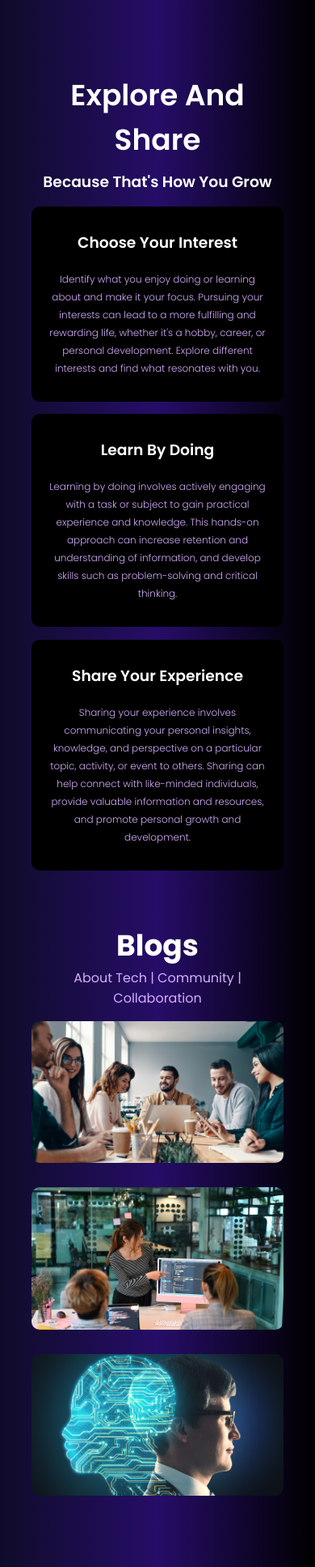
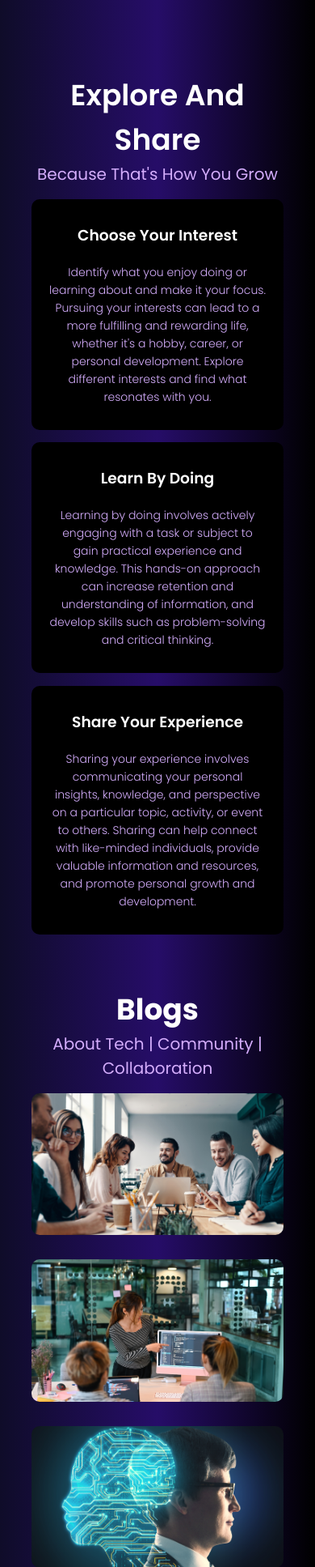
Before and after one commit to neha-nupur/Coding-Talkers, a PHP site: page / in a window 390 px wide. Shown: the part 904-2839 px from the top of the page at 81% size. Run offline with PHP 8.4, Linux system fonts and the light colour scheme; some libraries are stand-ins or nearby versions.

Commit message:
updated css

```diff
--- a/css/styles.css
+++ b/css/styles.css
@@ -99,7 +99,7 @@ video {
 
 .text-box p {
   margin: 10px 0 40px;
-  font-size: 16px;
+  font-size: 20px;
   color: #dfdfdf;
 }
 
@@ -203,9 +203,14 @@ video {
   color: #ffffff;
 }
 
-.explore p {
+.explore p{
   color: #d4adfc;
-  font-size: 14px;
+  font-size: 20px;
+}
+
+.explore-col p {
+  color: #d4adfc;
+  font-size: 16px;
   font-weight: 300;
   line-height: 22px;
   padding: 10px;
@@ -244,9 +249,9 @@ video {
     flex-direction: column;
   }
 
-  .explore p {
+  .explore-col p {
     color: #d4adfc;
-    font-size: 12px;
+    font-size: 14px;
     font-weight: 300;
     line-height: 22px;
     padding: 10px;
@@ -280,6 +285,7 @@ video {
 
 .blogs p {
   color: #d4adfc;
+  font-size: 20px;
 }
 
 .blogs-col {
@@ -457,7 +463,7 @@ video {
   background-color: transparent;
   display: flex;
   justify-content: space-between;
-  font-size: 16px;
+  font-size: 18px;
   color: #e0a2e1;
   font-weight: 500;
   border: none;
@@ -469,7 +475,7 @@ video {
 .acc-answer{
   position: relative;
   color:#b2b2b2;
-  font-size: 14px;
+  font-size: 16px;
   text-align: justify;
   line-height: 30px;
   height: 0;
--- a/index.html
+++ b/index.html
@@ -65,7 +65,7 @@
     <section id="explore-container">
       <div class="explore">
         <h1>Explore And Share</h1>
-        <h3>Because That's How You Grow</h3>
+        <p>Because That's How You Grow</p>
 
         <div class="row">
           <div class="explore-col">
```
